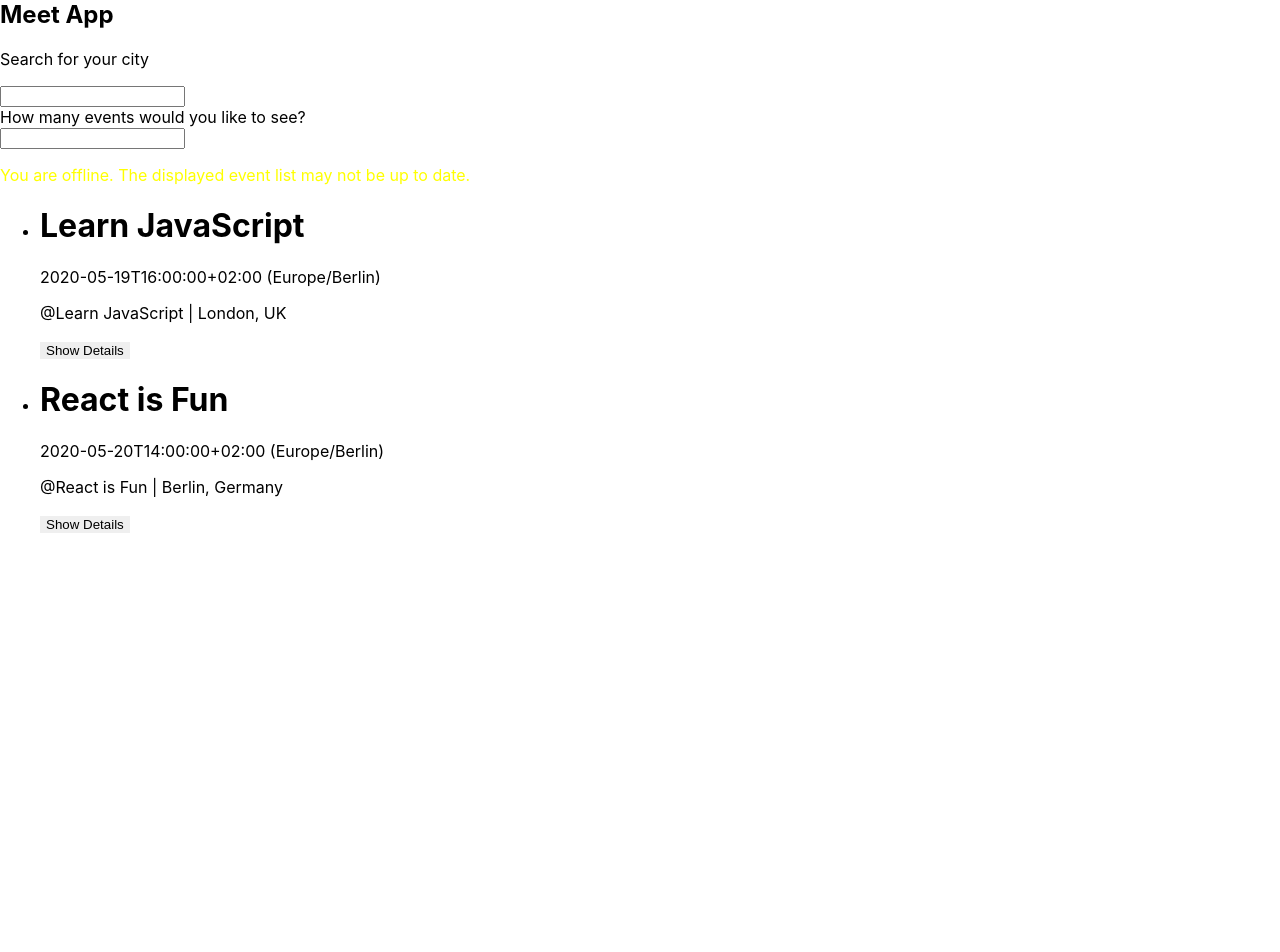
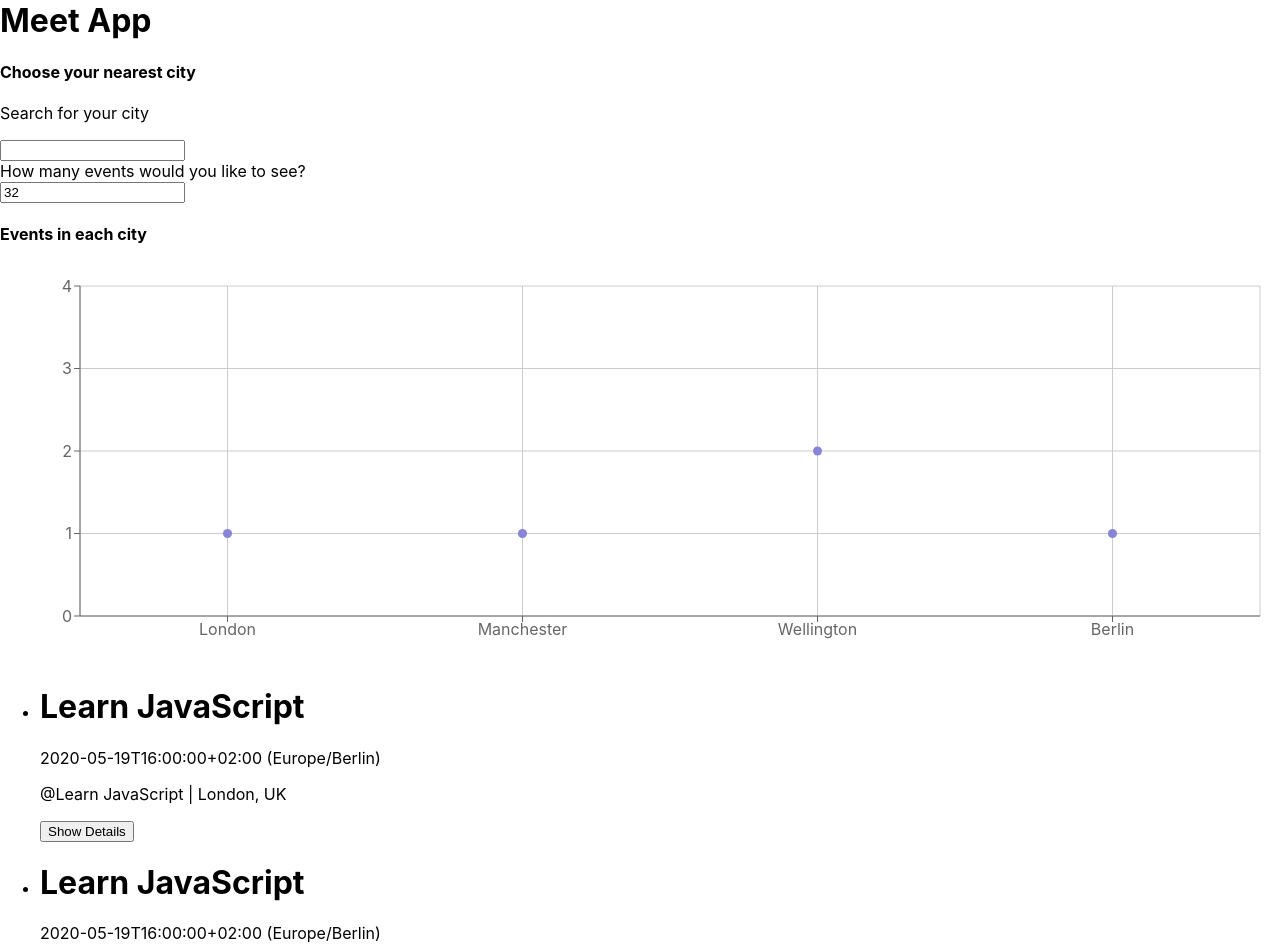
Before and after one commit to liamca1/meet, a React (Create React App) app: page / in a window 1280 px wide. Shown: the part 20-972 px from the top of the page. Before the commit the page ends 800 px from the top, so only its background shows below. Built offline with nearby package versions, Linux system fonts and the light colour scheme; what atatus-spa would draw is missing.

Commit message:
scatter chart added

```diff
--- a/package.json
+++ b/package.json
@@ -18,6 +18,7 @@
     "react-dom": "^18.1.0",
     "react-icons": "^4.4.0",
     "react-scripts": "^2.1.3",
+    "recharts": "^2.1.10",
     "web-vitals": "^2.1.4",
     "workbox-background-sync": "^6.5.3",
     "workbox-broadcast-update": "^6.5.3",
--- a/src/App.js
+++ b/src/App.js
@@ -5,11 +5,11 @@ import './nprogress.css';
 import EventList from './EventList';
 import CitySearch from './CitySearch';
 import NumberOfEvents from './NumberOfEvents';
-import WelcomeScreen from './WelcomeScreen';
-
+// import WelcomeScreen from './WelcomeScreen';
+import { ScatterChart, Scatter, XAxis, YAxis, CartesianGrid, Tooltip, ResponsiveContainer } from 'recharts';
 import { OfflineAlert } from './Alert';
 
-import { getEvents, extractLocations, checkToken, getAccessToken } from './api';
+import { getEvents, extractLocations, checkToken } from './api';
 
 class App extends Component {
 
@@ -54,7 +54,6 @@ class App extends Component {
     }
   }
 
-
   componentWillUnmount(){
     this.mounted = false;
   }
@@ -83,25 +82,48 @@ class App extends Component {
   })
 }
 
-  render() {
-    if (this.state.showWelcomeScreen === undefined) return <div className="App" />
+getData = () => {
+  const {locations, events} = this.state;
+  const data = locations.map((location)=>{
+    const number = events.filter((event) => event.location === location).length
+    const city = location.split(', ').shift()
+    return {city, number};
+  })
+  return data;
+};
 
-    return (
-      <>
-      <div className="topBar">
-        <h2 className="appTitle">Meet App</h2>
-        <CitySearch locations={this.state.locations} updateEvents={this.updateEvents} />
-        <NumberOfEvents updateEvents={this.updateEvents} />
-      </div>
-      <div className='App'>
-        <OfflineAlert text={this.state.offlineText} />
-        <EventList events={this.state.events} />
-        <WelcomeScreen showWelcomeScreen={this.state.showWelcomeScreen} getAccessToken={() => { getAccessToken() }} />
-      </div>
-      </>
+render() {
+  const { locations, numberOfEvents, events } = this.state;
+  return (
+    <div className="App">
+      <OfflineAlert />
+      <h1>Meet App</h1>
+      <h4>Choose your nearest city</h4>
+      <CitySearch updateEvents={this.updateEvents} locations={locations} />
+      <NumberOfEvents
+        updateEvents={this.updateEvents}
+        numberOfEvents={numberOfEvents}
+      />
+       <h4>Events in each city</h4>
 
-    );
-  }
+      <ResponsiveContainer height={400} >
+        <ScatterChart margin={{ top: 20, right: 20, bottom: 20, left: 20 }}>
+          <CartesianGrid />
+          <XAxis type="category" dataKey="city" name="city" />
+          <YAxis
+            allowDecimals={false}
+            type="number"
+            dataKey="number"
+            name="number of events"
+          />
+          <Tooltip cursor={{ strokeDasharray: "3 3" }} />
+          <Scatter data={this.getData()} fill="#8884d8" />
+        </ScatterChart>
+      </ResponsiveContainer>
+      <EventList events={events} />
+    </div>
+  );
+}
 }
 
 export default App;
--- a/src/mock-data.js
+++ b/src/mock-data.js
@@ -10,6 +10,54 @@ const mockData = [
       summary: "Learn JavaScript",
       description: "Have you wondered how you can ask Google to show you the list of the top ten must-see places in London? And how Google presents you the list? How can you submit the details of an application? Well, JavaScript is doing these. :) \n\nJavascript offers interactivity to a dull, static website. Come, learn JavaScript with us and make those beautiful websites.",
       location: "London, UK",
+      start: {
+        dateTime:"2020-05-19T16:00:00+02:00",
+        timeZone:"Europe/Berlin"
+      }
+    },
+    {
+      kind: "calendar#event",
+      etag: "\"3181161784712000\"",
+      id: "4eahs9ghkhrvkld72hogu9ph3e_20200519T140000Z",
+      status: "confirmed",
+      htmlLink: "https://www.google.com/calendar/event?eid=NGVhaHM5Z2hraHJ2a2xkNzJob2d1OXBoM2VfMjAyMDA1MTlUMTQwMDAwWiBmdWxsc3RhY2t3ZWJkZXZAY2FyZWVyZm91bmRyeS5jb20",
+      created: "2020-05-19T19:17:46.000Z",
+      updated: "2020-05-27T12:01:32.356Z",
+      summary: "Learn JavaScript",
+      description: "Have you wondered how you can ask Google to show you the list of the top ten must-see places in London? And how Google presents you the list? How can you submit the details of an application? Well, JavaScript is doing these. :) \n\nJavascript offers interactivity to a dull, static website. Come, learn JavaScript with us and make those beautiful websites.",
+      location: "Manchester, UK",
+      start: {
+        dateTime:"2020-05-19T16:00:00+02:00",
+        timeZone:"Europe/Berlin"
+      }
+    },
+    {
+      kind: "calendar#event",
+      etag: "\"3181161784712000\"",
+      id: "4eahs9ghkhrvkld72hogu9ph3e_20200519T140000Z",
+      status: "confirmed",
+      htmlLink: "https://www.google.com/calendar/event?eid=NGVhaHM5Z2hraHJ2a2xkNzJob2d1OXBoM2VfMjAyMDA1MTlUMTQwMDAwWiBmdWxsc3RhY2t3ZWJkZXZAY2FyZWVyZm91bmRyeS5jb20",
+      created: "2020-05-19T19:17:46.000Z",
+      updated: "2020-05-27T12:01:32.356Z",
+      summary: "Learn JavaScript",
+      description: "Have you wondered how you can ask Google to show you the list of the top ten must-see places in London? And how Google presents you the list? How can you submit the details of an application? Well, JavaScript is doing these. :) \n\nJavascript offers interactivity to a dull, static website. Come, learn JavaScript with us and make those beautiful websites.",
+      location: "Wellington, NZ",
+      start: {
+        dateTime:"2020-05-19T16:00:00+02:00",
+        timeZone:"Europe/Berlin"
+      }
+    },
+    {
+      kind: "calendar#event",
+      etag: "\"3181161784712000\"",
+      id: "4eahs9ghkhrvkld72hogu9ph3e_20200519T140000Z",
+      status: "confirmed",
+      htmlLink: "https://www.google.com/calendar/event?eid=NGVhaHM5Z2hraHJ2a2xkNzJob2d1OXBoM2VfMjAyMDA1MTlUMTQwMDAwWiBmdWxsc3RhY2t3ZWJkZXZAY2FyZWVyZm91bmRyeS5jb20",
+      created: "2020-05-19T19:17:46.000Z",
+      updated: "2020-05-27T12:01:32.356Z",
+      summary: "Learn JavaScript",
+      description: "Have you wondered how you can ask Google to show you the list of the top ten must-see places in London? And how Google presents you the list? How can you submit the details of an application? Well, JavaScript is doing these. :) \n\nJavascript offers interactivity to a dull, static website. Come, learn JavaScript with us and make those beautiful websites.",
+      location: "Wellington, NZ",
       start: {
         dateTime:"2020-05-19T16:00:00+02:00",
         timeZone:"Europe/Berlin"
```
Also changed, not shown: 1 other file (tests, documents, lock files or other folders).
